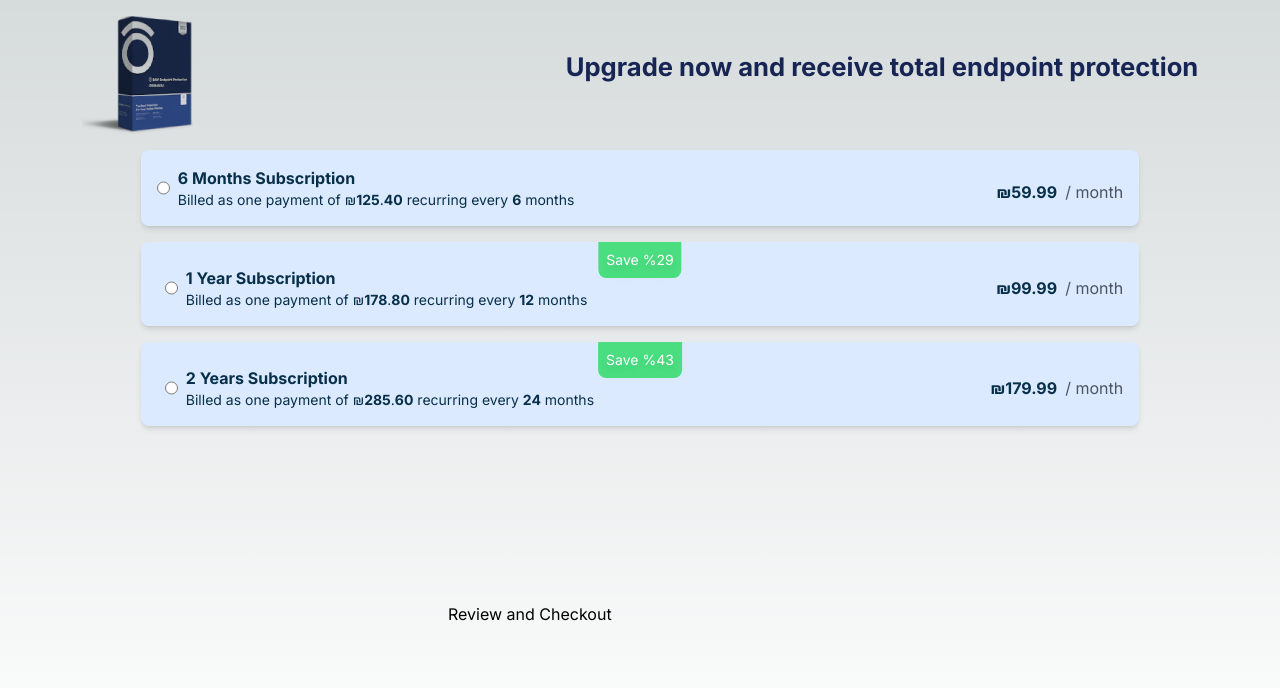
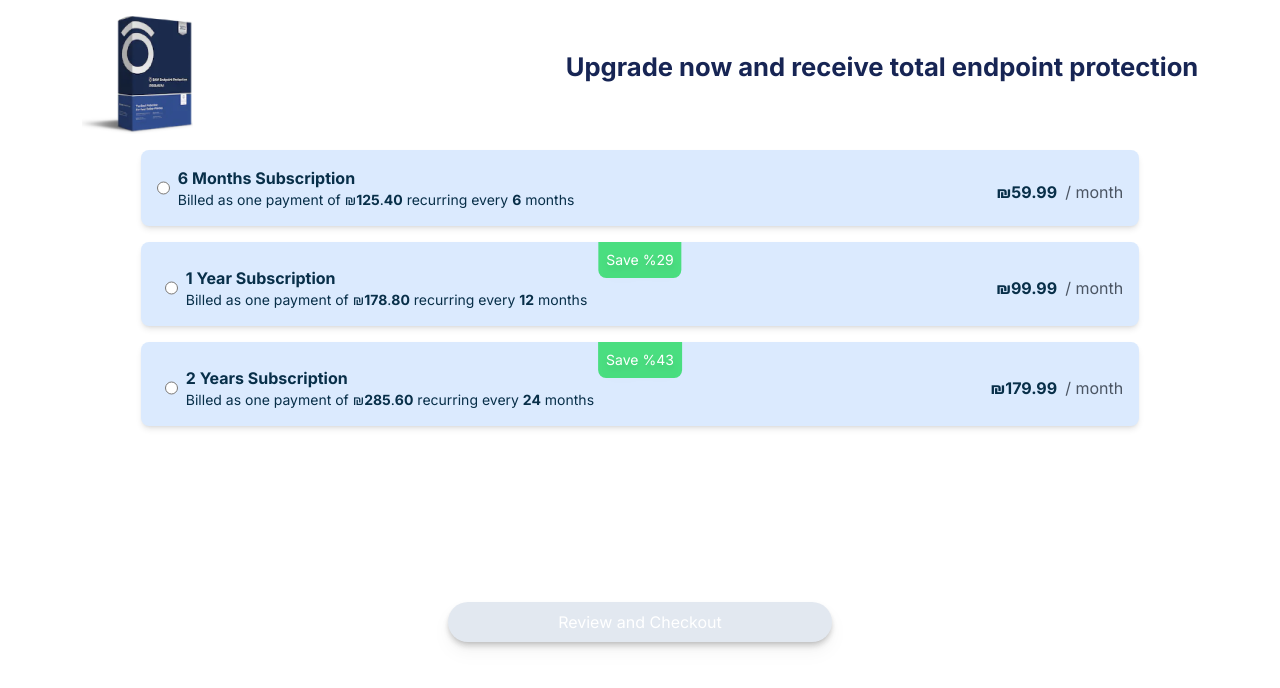
Before and after one commit to gilshw91/pickerApp, a Next.js app: page / in a window 1280 px wide. Shown: the top 688 px of the page. Built offline with nearby package versions, Linux system fonts and the light colour scheme.

Commit message:
feat/save in local storage

```diff
--- /dev/null
+++ b/app/components/AppButton/index.tsx
@@ -0,0 +1,30 @@
+'use client'
+
+import React from 'react'
+import { useRouter } from 'next/navigation';
+
+interface IAppButtonProps {
+  label: string;
+  onClick: (e:React.MouseEvent<HTMLButtonElement, MouseEvent>) => void
+  redirectUrl?: string;
+  typeStyle?: 'btn-contained' | 'btn-text';
+  className?: string;
+  disabled?: boolean
+}
+
+const AppButton = ({ label, onClick, typeStyle = 'btn-contained', redirectUrl, className, disabled=false }: IAppButtonProps) => {
+  const router = useRouter()
+
+  const handleClick = (e:React.MouseEvent<HTMLButtonElement, MouseEvent>) => {
+    redirectUrl && router.push(redirectUrl);
+    onClick(e)
+  }
+  redirectUrl
+  return (
+    <button className={`${typeStyle}`} onClick={handleClick} disabled={disabled} >
+      {label}
+    </button>
+  )
+}
+
+export default AppButton
--- a/app/components/index.ts
+++ b/app/components/index.ts
@@ -1 +1,2 @@
-export * from './AppPlanCard/index'
+export { default as AppPlanCard } from './AppPlanCard';
+export { default as AppButton } from './AppButton';
--- a/app/page.tsx
+++ b/app/page.tsx
@@ -1,41 +1,17 @@
 'use client'
+
 import { useEffect, useState } from "react";
-// import { InferGetStaticPropsType } from "next";
 import Image from 'next/image'
-import Link from "next/link";
-import AppPlanCard from "./components/AppPlanCard";
-// import AppLink from "@components/AppLink/AppLink";
-
-// export async function getStaticProps() {
-//   try {
-//     const res = await fetch('http://localhost:3002/api/mockData');
-//     const data = await res.json();
-//     const plans: IPlan[] = data.plans;
-
-//     return {
-//       props: {
-//         plans,
-//       },
-//     };
-//   } catch (error) {
-//     console.error('Error fetching data:', error);
-//     return {
-//       props: {
-//         plans: [],
-//       },
-//     };
-//   }
-// }
+import { AppButton, AppPlanCard } from "./components";
 
 const PickerPage = () => {
-// const PickerPage = ({ plans }: InferGetStaticPropsType<typeof getStaticProps>) => {
-  const [selectedPlan, setSelectedPlan] = useState<number>(0);
   const [plansData, setPlansData] = useState<IPlan[]>([]);
+  const [selectedPlan, setSelectedPlan] = useState<number>(-1);
+  const [isLoading, setIsLoading] = useState(false);
 
   useEffect(()=>{
     async function fetchData() {
       const res = await fetch(
-        // 'http://localhost:3002/api/mockData'
         'mocks/cardsData.json'
       );
       const data = await res.json();
@@ -54,6 +30,12 @@ const PickerPage = () => {
   const handleRadioChange = (planId: number) => {
     setSelectedPlan(planId);
   };
+
+  const handleCheckoutAndReviewClick = (e: React.MouseEvent<HTMLButtonElement, MouseEvent>) => {
+    setIsLoading(true);
+    localStorage.setItem('selectedCard', JSON.stringify(plansData[selectedPlan-1]));
+    setTimeout(() => setIsLoading(false),1000)
+  }
 
   return (
     <div className="p-4 flex flex-col relative w-[100vw] h-[100vh] items-center space-y-4">
@@ -75,7 +57,8 @@ const PickerPage = () => {
         ))}
       </div>
       <div className='flex flex-col w-[70%] fixed bottom-10 md:static md:max-w-[30vw] pt-40'>
-        <Link href="/checkout" >Review and Checkout</Link>
+        {isLoading && <AppButton redirectUrl="/checkout" typeStyle='btn-contained' label='Loading...' onClick={handleCheckoutAndReviewClick} disabled={isLoading}/>}
+        {!isLoading && <AppButton redirectUrl="/checkout" typeStyle='btn-contained' label='Review and Checkout' onClick={handleCheckoutAndReviewClick} disabled={selectedPlan <= 0} />}
       </div>
     </div>
   );
--- a/app/styles/globals.css
+++ b/app/styles/globals.css
@@ -1,6 +1,33 @@
 @tailwind base;
 @tailwind components;
 @tailwind utilities;
+
+@layer components {
+  .btn-contained {
+    @apply flex justify-center px-4 py-2 bg-orange-400 border-orange-400 hover:bg-orange-500 hover:border-orange-500 disabled:bg-slate-200 disabled:cursor-not-allowed text-white rounded-full shadow-md drop-shadow-lg;
+  }
+
+  .btn-text {
+    @apply flex justify-center px-4 py-2 bg-transparent hover:bg-orange-100 text-orange-400 rounded-full shadow-md drop-shadow-lg;
+  }
+
+  .input-text {
+    @apply w-full p-2 border bg-blue-200 rounded-lg shadow-md outline border-none outline-transparent outline-2 md:outline-1 focus:outline-blue-500;
+  }
+
+  .input-date {
+    @apply w-full p-2 border bg-blue-200 rounded-lg shadow-md outline border-none outline-transparent outline-2 md:outline-1 focus:outline-blue-500;
+
+  }
+
+  .input-number {
+    @apply w-full p-2 border bg-blue-200 rounded-lg shadow-md outline border-none outline-transparent outline-2 md:outline-1 focus:outline-blue-500;
+  }
+
+  .input-radio {
+    @apply text-blue-500 hidden md:inline-block;
+  }
+}
 
 :root {
   --foreground-rgb: 0, 0, 0;
@@ -18,10 +45,6 @@
 
 body {
   color: rgb(var(--foreground-rgb));
-  background: linear-gradient(
-      to bottom,
-      transparent,
-      rgb(var(--background-end-rgb))
-    )
-    rgb(var(--background-start-rgb));
+  display: flex;
+  justify-content: center;
 }
```
